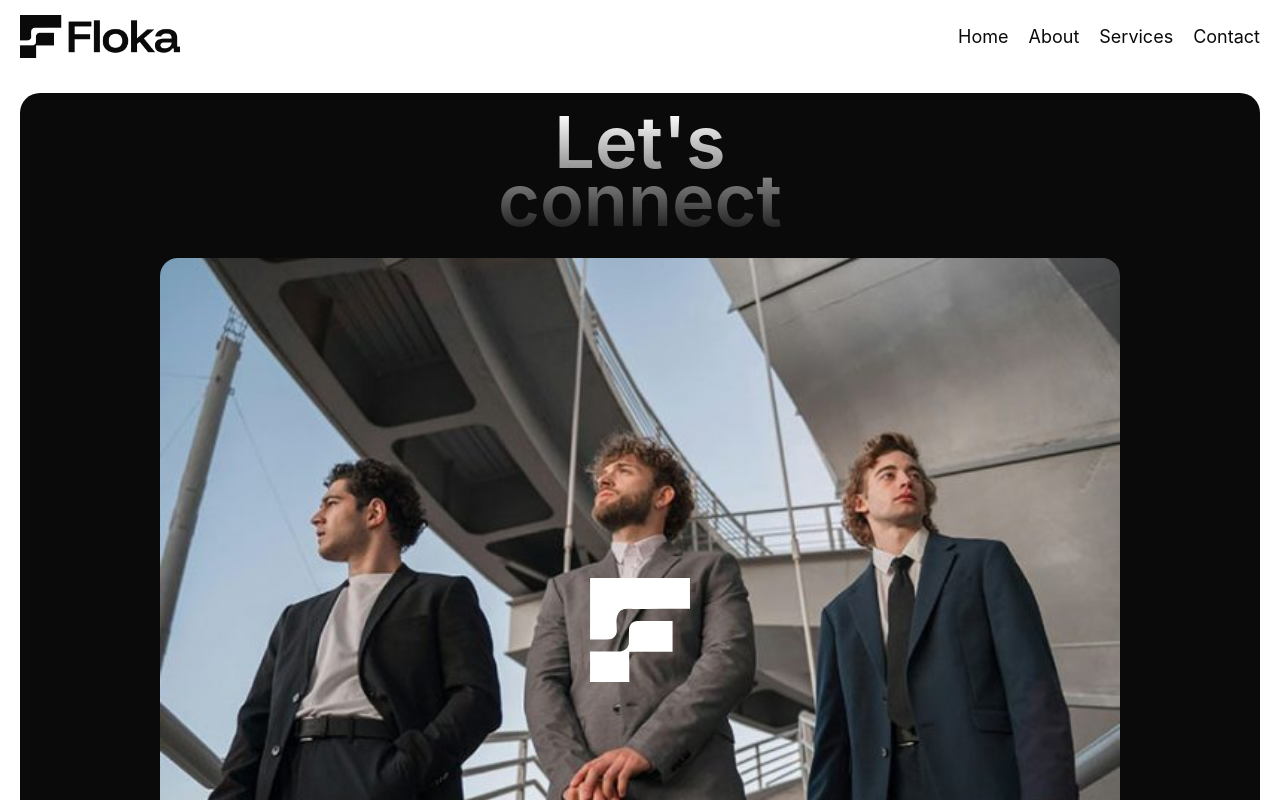
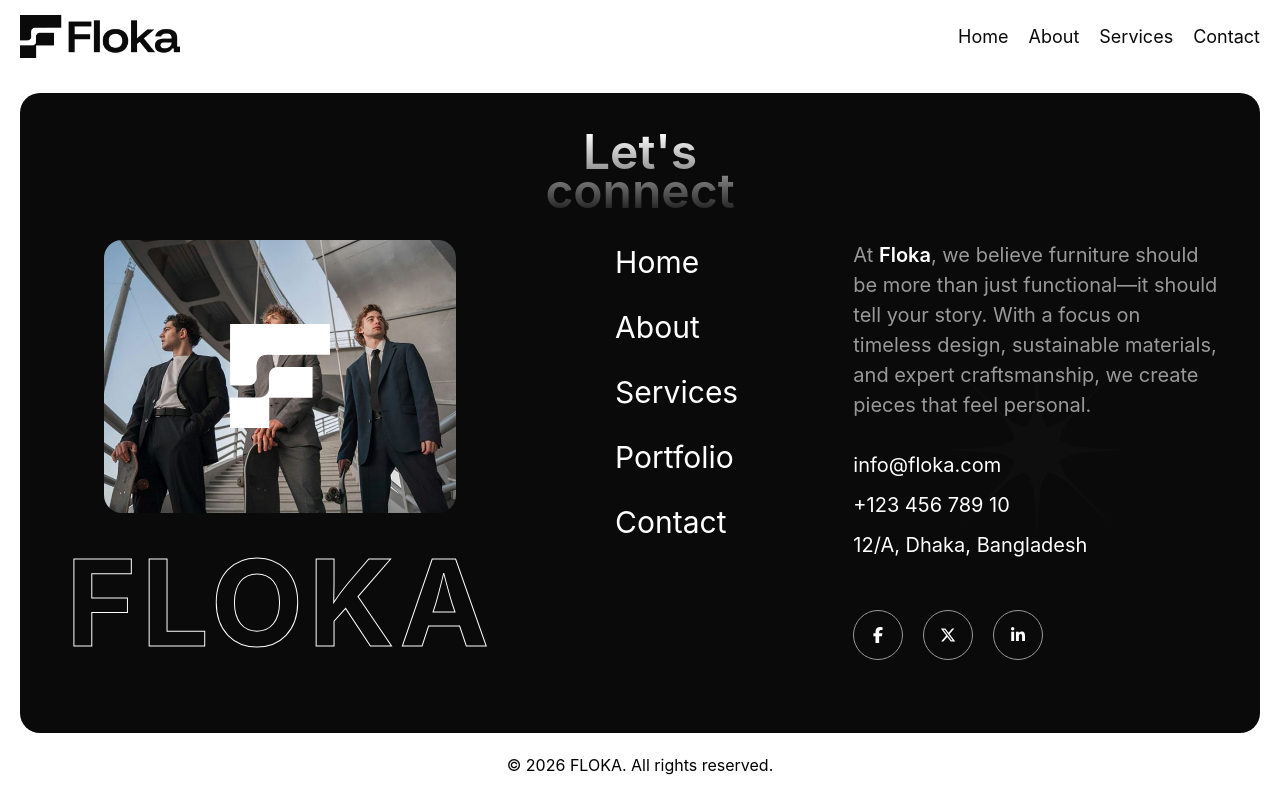
Before and after one commit to MahmudaJahan99/Floka-agency-clone, a React (Vite) app: page / in a window 1280 px wide. Shown: the top 800 px of the page. Built offline with nearby package versions, Linux system fonts and the light colour scheme.

Commit message:
footer responsive design

```diff
--- a/src/components/layout/Footer.jsx
+++ b/src/components/layout/Footer.jsx
@@ -35,7 +35,7 @@ const Footer = () => {
                     </div>
 
                     {/* Links */}
-                    <div className="footer-links nav-links flex flex-col gap-5 text-center">
+                    <div className="footer-links nav-links flex flex-col gap-5 text-center lg:justify-self-center">
                         <span><a href="#">Home</a></span>
                         <span><a href="#">About</a></span>
                         <span><a href="#">Services</a></span>
--- a/src/components/styles/footer.css
+++ b/src/components/styles/footer.css
@@ -1,7 +1,7 @@
 /* Base */
 .footer-box {
     background: var(--font-dark);
-    margin: 20px;
+     margin: 10px;
     padding: 20px;
     border-radius: 20px;
     color: var(--font-light);
@@ -9,7 +9,7 @@
 
 /* Heading */
 .footer-heading {
-    font-size: 4.5rem;
+    font-size: 3rem;
     font-weight: 600;
     text-align: center;
     margin-bottom: 30px;
@@ -55,7 +55,7 @@
 
 .brand-text {
     text-align: center;
-    font-size: 150px;
+    font-size: 50px;
     font-weight: 700;
     letter-spacing: 10px;
 
@@ -102,6 +102,7 @@
 /* Social */
 .socials {
     display: flex;
+    justify-content: center;
     gap: 10px;
     margin-top: 10px;
 }
@@ -143,3 +144,61 @@
 .socials a:hover {
     color: var(--font-dark);
 }
+
+.copyright {
+    text-align: center;
+}
+
+/* Tablet */
+@media (min-width: 768px) {
+      .footer-box {
+        margin: 20px;
+        padding: 40px;
+    }
+    .footer-content {
+        flex-direction: initial;
+    }
+
+    .brand-text {
+        letter-spacing: 5px;
+    }
+
+    .footer-links {
+        text-align: left;
+    }
+
+    .brand-text {
+        font-size: 100px;
+    }
+
+    .socials {
+    justify-content: initial;
+}
+}
+
+/* Desktop */
+@media (min-width: 1024px) {
+    .footer-content {
+        display: grid;
+        grid-template-columns: 1.2fr 0.8fr 1fr;
+        align-items: flex-start;
+    }
+
+    .brand-text {
+        font-size: 120px;
+    }
+
+    .footer-links span a {
+        font-size: 30px;
+    }
+
+    .footer-info p,
+    .address p {
+        font-size: 20px;
+    }
+
+    /* Social */
+    .socials {
+        gap: 20px;
+    }
+}
```
